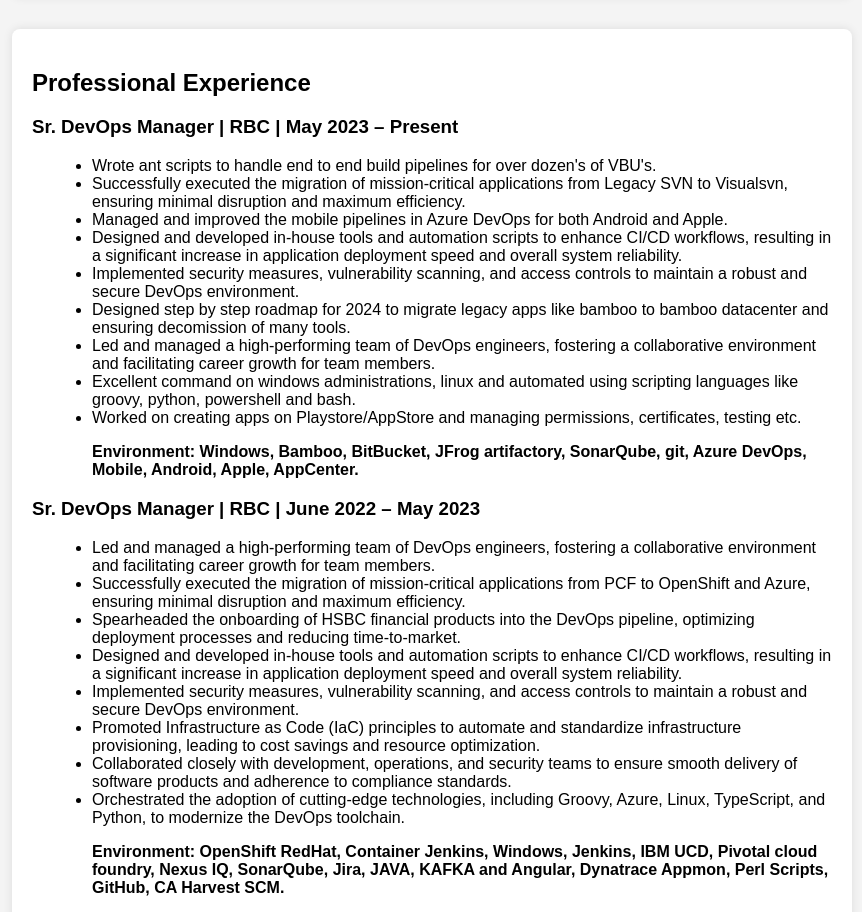
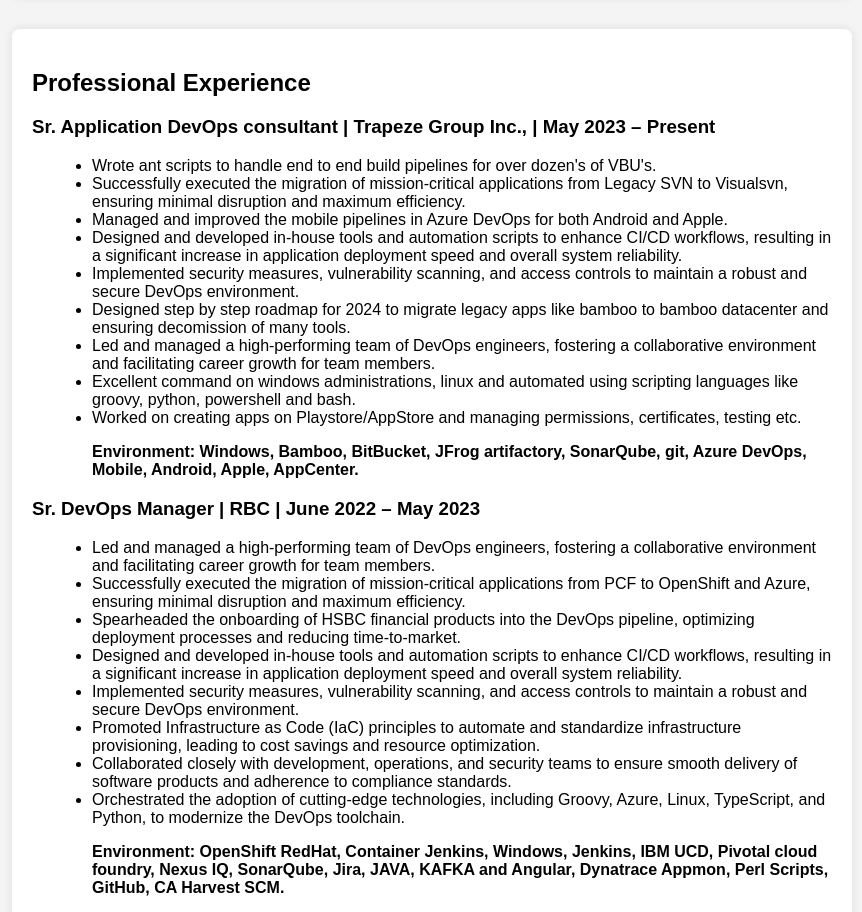
Before and after one commit to kishorevavilapalli/TechieTank, a plain HTML site: page index.html in a window 1280 px wide. Shown: the part 920-1832 px from the top of the page, without its empty margins (208-1070 px from the left). Drawn offline with Linux system fonts and the light colour scheme.

Commit message:
added experience with company

```diff
--- a/index.html
+++ b/index.html
@@ -41,7 +41,7 @@
         <h2>Professional Experience</h2>
 
         <article>
-            <h3>Sr. DevOps Manager | RBC | May 2023 – Present</h3>
+            <h3>Sr. Application DevOps consultant | Trapeze Group Inc., | May 2023 – Present</h3>
             <ul>
                 <li>Wrote ant scripts to handle end to end build pipelines for over dozen's of VBU's.</li>
                 <li>Successfully executed the migration of mission-critical applications from Legacy SVN to Visualsvn, ensuring minimal disruption and maximum efficiency.</li>
```
